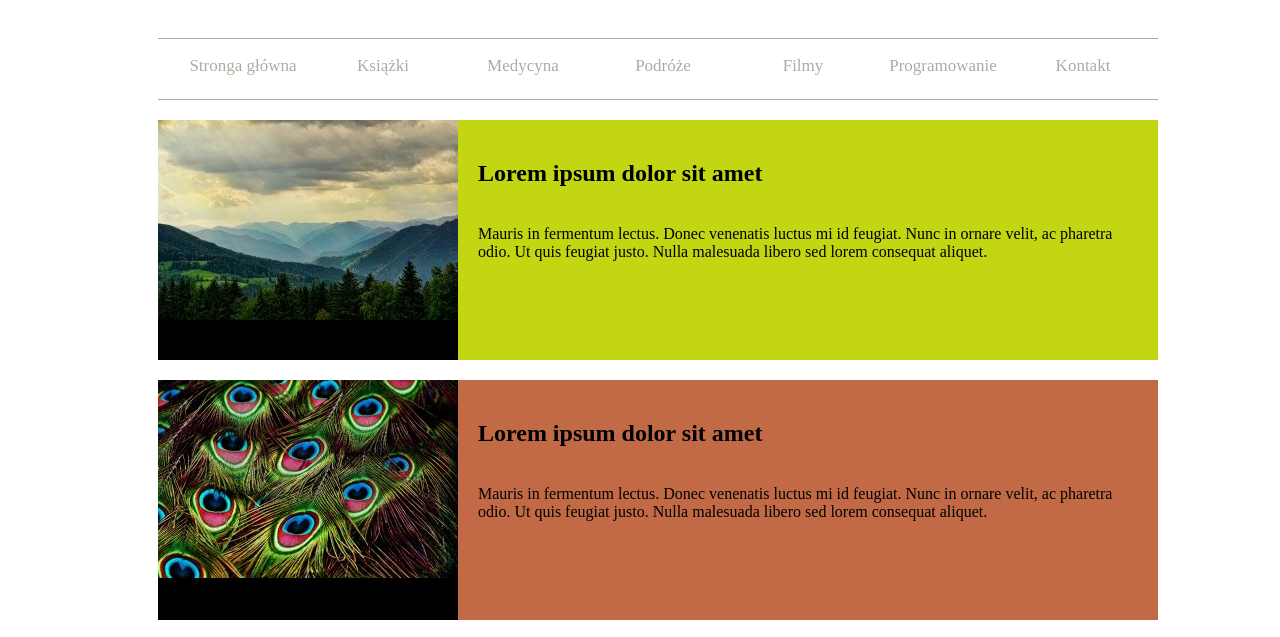
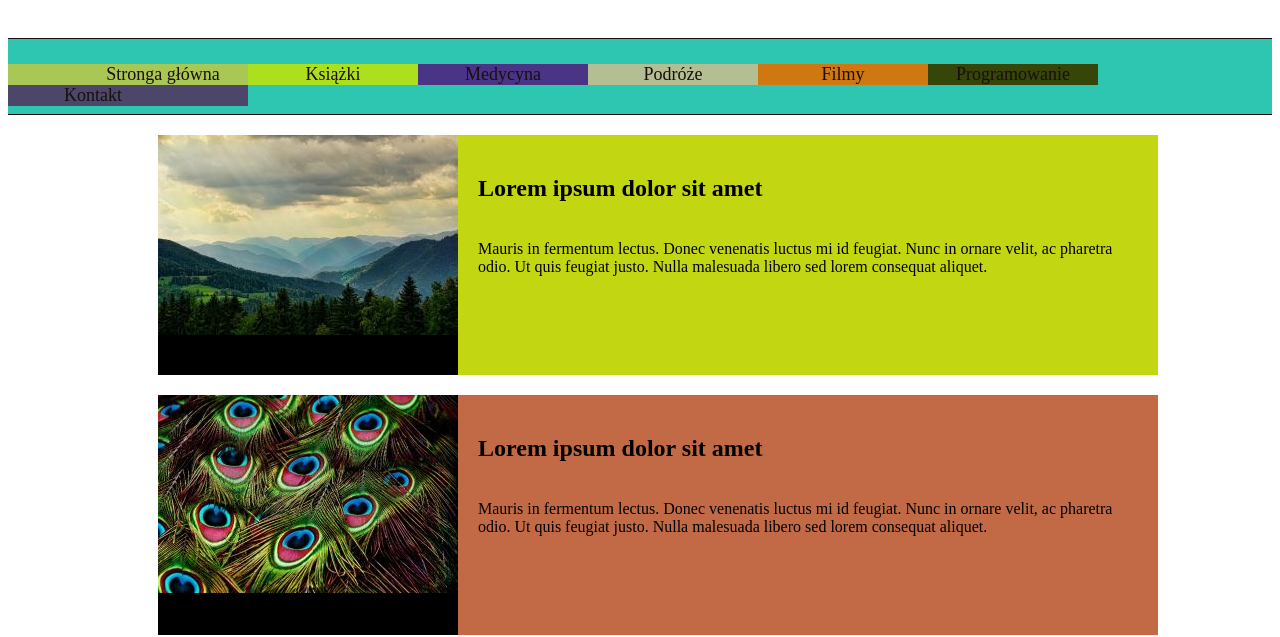
Before and after one commit to su-35/projektBloga, a plain HTML site: page index.html in a window 1280 px wide. Shown: the part 90-727 px from the top of the page. Drawn offline with Linux system fonts and the light colour scheme; a web font is replaced by a local one.

Commit message:
zmiana menu

```diff
--- a/style.css
+++ b/style.css
@@ -7,9 +7,9 @@ body
 }
 #containter
 {
-
-    margin-left: 150px;
-    margin-right: 150px;
+    width: 1000px;
+    margin-left: auto;
+    margin-right: auto;
 }
 .logo
 {
@@ -25,79 +25,112 @@ body
 }
 .menu
 {
-    width: 1000px;
-    height:60px;
-    margin-left: 150px;
-    margin-right: 150px;
+    height:40px;
+    padding-top: 25px;
+    padding-bottom: 10px;
     font-family: 'Sorts Mill Goudy', serif;
-    font-size: 17px;
-    background-color: #ffffff;
-    color:#adaba1;
+    font-size: 18px;
+    background-color: #2ec5b1;
+    color:#1b0e0e;
     border-top: 1px solid;
     border-bottom: 1px solid;
-    text-align: center;
 }
 .mp
 {
     float: left;
-    width: 130px;
-    padding-top:17px;
-    padding-bottom: 10px;
-    padding-right: 10px;
-    padding-left:20px;
+    min-width: 130px;
+    background-color: #a9c755;
+    text-align: center;
+    padding-left: 90px;
+    padding-right: 20px;
+
+}
+.mp:hover
+{
+    cursor: pointer;
 }
 .books
 {
     float: left;
-    width: 130px;
-    padding-top:17px;
-    padding-bottom: 10px;
-    padding-right: 10px;
+    min-width: 130px;
+    background-color: #ace01e;
+    text-align: center;
+    padding-left: 20px;
+    padding-right: 20px;
+}
+.books:hover
+{
+    cursor: pointer;
 }
 .films
 {
     float: left;
-    width: 130px;
-    padding-top:17px;
-    padding-bottom: 10px;
-    padding-right: 10px;
+    min-width: 130px;
+    background-color: #4a3486;
+    text-align: center;
+    padding-left: 20px;
+    padding-right: 20px;
 
+}
+.films:hover
+{
+    cursor: pointer;
 }
 .travels
 {
     float: left;
-    width: 130px;
-    padding-top:17px;
-    padding-bottom: 10px;
-    padding-right: 10px;
+    min-width: 130px;
+    background-color: #b3be92;
+    text-align: center;
+    padding-left: 20px;
+    padding-right: 20px;
 
+}
+.travels:hover
+{
+    cursor: pointer;
 }
 .medicine
 {
     float: left;
-    width: 130px;
-    padding-top:17px;
-    padding-bottom: 10px;
-    padding-right: 10px;
+    min-width: 130px;
+    background-color: #cf7711;
+    text-align: center;
+    padding-left: 20px;
+    padding-right: 20px;
 
+}
+.medicine:hover
+{
+    cursor: pointer;
 }
 .programming
 {
     float: left;
-    width: 130px;
-    padding-top:17px;
-    padding-bottom: 10px;
-    padding-right: 10px;
+    min-width: 130px;
+    background-color: #354608;
+    text-align: center;
+    padding-left: 20px;
+    padding-right: 20px;
 
+}
+.programming:hover
+{
+    cursor: pointer;
 }
 .contact
 {
     float: left;
-    width: 130px;
-    padding-top:17px;
-    padding-bottom: 10px;
-    padding-right: 10px;
+    min-width: 130px;
+    background-color: #4c466b;
+    text-align: center;
+    padding-left: 20px;
+    padding-right: 90px;
 
+}
+.contact:hover
+{
+    cursor: pointer;
 }
 .postcard
 {
```
